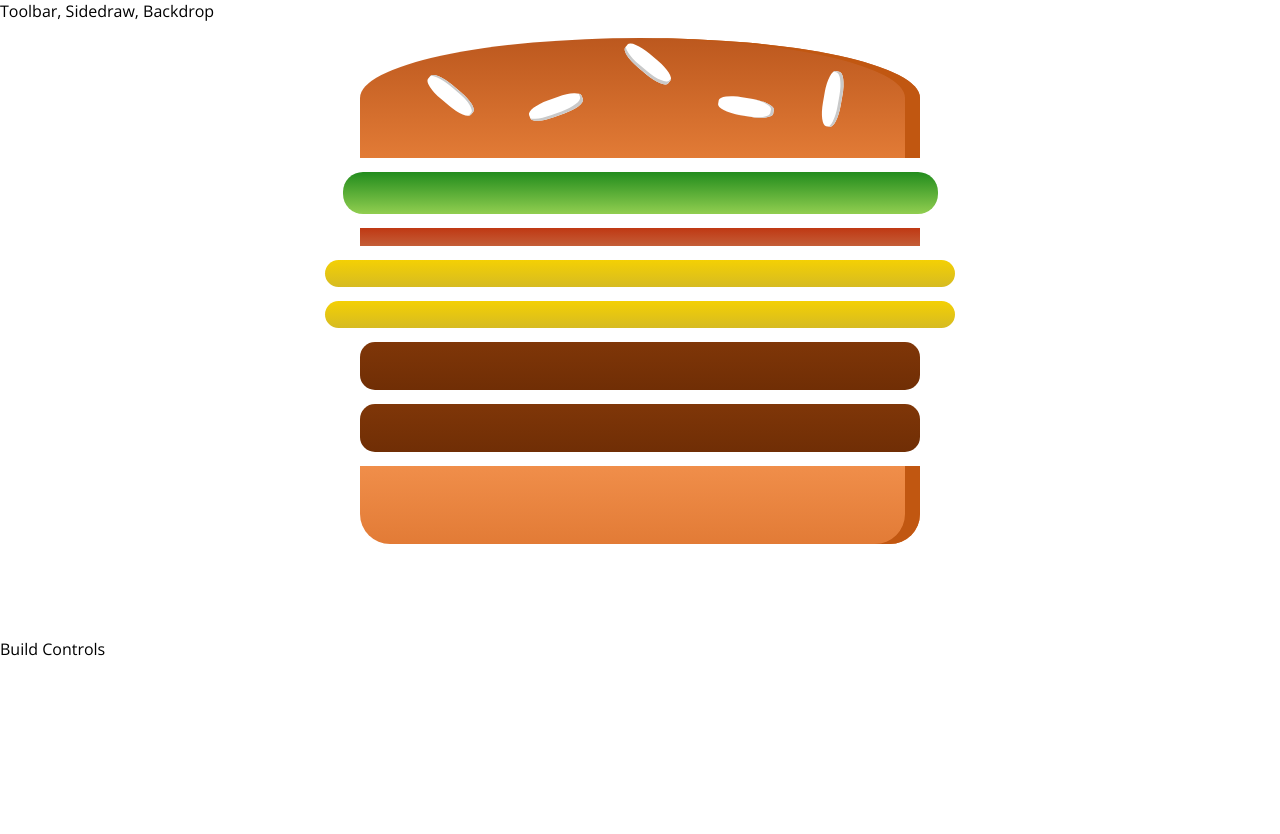
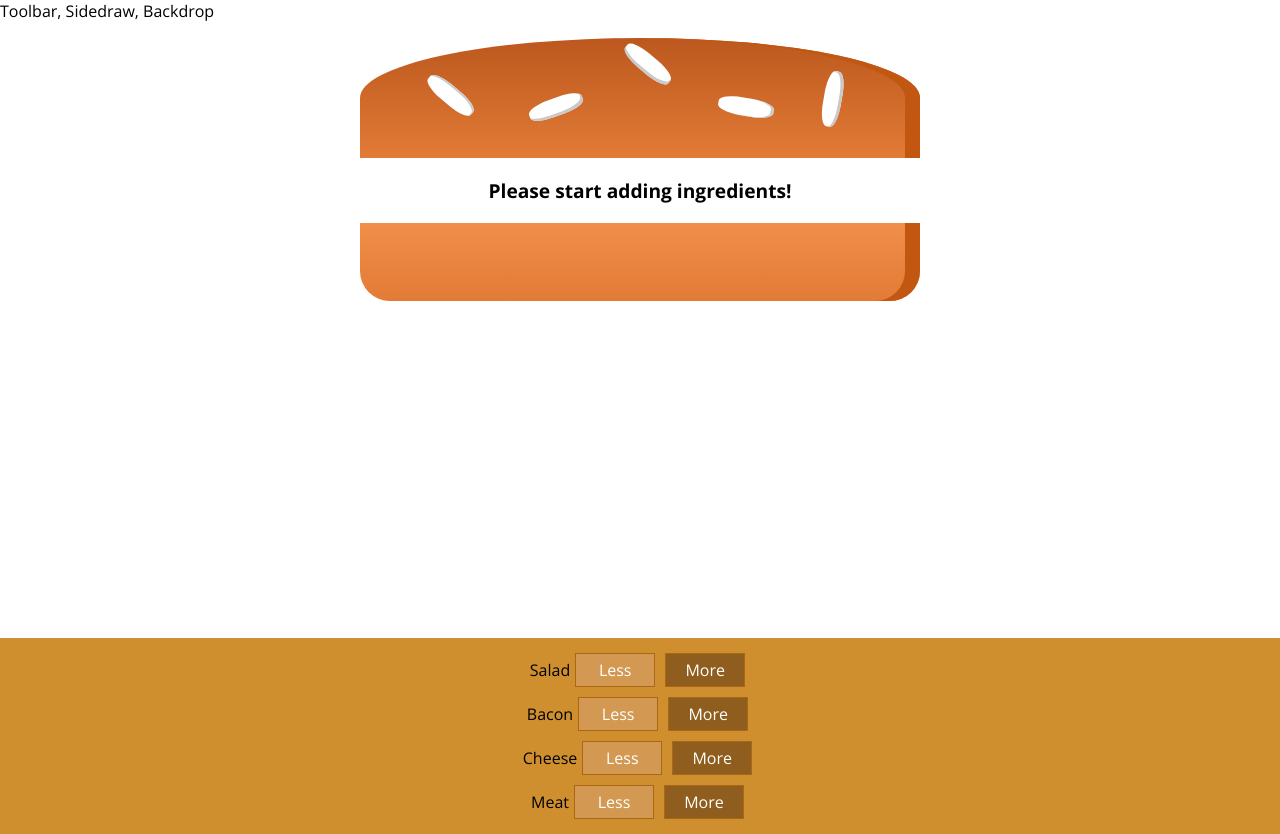
Before and after one commit to nramaker/burger_builder, a React app in the folder burgers/: page / in a window 1280 px wide. Before the commit the page ends 800 px from the top, so only its background shows below. Built offline with nearby package versions, Linux system fonts and the light colour scheme.

Commit message:
Build Controls

```diff
--- /dev/null
+++ b/burgers/src/components/Burger/BuildControls/BuildControl/BuildControl.css
@@ -0,0 +1,56 @@
+.BuildControl {
+    display: flex;
+    justify-content: space-between;
+    align-items: center;
+    margin: 5px 0;
+}
+
+.BuildControl button {
+    display: block;
+    font: inherit;
+    padding: 5px;
+    margin: 0 5px;
+    width: 80px;
+    border: 1px solid #AA6817;
+    cursor: pointer;
+    outline: none;
+}
+
+.BuildControl button:disabled {
+    background-color: #AC9980;
+    border: 1px solid #7E7365;
+    color: #ccc;
+    cursor: default;
+}
+
+.BuildControl button:hover:disabled {
+    background-color: #AC9980;
+    color: #ccc;
+    cursor: not-allowed;
+}
+
+.Label {
+    padding: 10px;
+    font-weight: bold;
+    width: 80px;
+}
+
+.BuildControl .Less {
+    background-color: #D39952;
+    color: white;
+}
+
+.BuildControl .More {
+    background-color: #8F5E1E;
+    color: white;
+}
+
+.BuildControl .Less:hover, .BuildControl .Less:active {
+    background-color: #DAA972;
+    color: white;
+}
+
+.BuildControl .More:hover,.BuildControl .More:active {
+    background-color: #99703F;
+    color: white;
+}
--- /dev/null
+++ b/burgers/src/components/Burger/BuildControls/BuildControl/BuildControl.js
@@ -0,0 +1,11 @@
+import React from 'react';
+
+import classes from './BuildControl.css'
+const buildControl = (props) =>(
+    <div className={classes.BuildControl}>
+        <div className={classes.label}>{props.label}</div>
+        <button className={classes.Less}>Less</button>
+        <button className={classes.More}>More</button>
+    </div>
+);
+export default buildControl;
--- /dev/null
+++ b/burgers/src/components/Burger/BuildControls/BuildControls.css
@@ -0,0 +1,10 @@
+.BuildControls {
+    width: 100%;
+    background-color: #CF8F2E;
+    display: flex;
+    flex-flow: column;
+    align-items: center;
+    box-shadow: 0 2px 1px #ccc;
+    margin: auto;
+    padding: 10px 0;
+}
--- /dev/null
+++ b/burgers/src/components/Burger/BuildControls/BuildControls.js
@@ -0,0 +1,21 @@
+import React from 'react'
+import BuildControl from './BuildControl/BuildControl';
+
+import classes from './BuildControls.css'
+
+const controls = [
+    { label: 'Salad', type: 'salad'},
+    { label: 'Bacon', type: 'bacon'},
+    { label: 'Cheese', type: 'cheese'},
+    { label: 'Meat', type: 'meat'},
+];
+
+const buildControls = (props) => (
+    <div className={classes.BuildControls}>
+        {controls.map(ctrl => (
+            <BuildControl key ={ctrl.label} label={ctrl.label}/>
+        ))}
+    </div>
+);
+
+export default buildControls;
--- a/burgers/src/components/Burger/Burger.js
+++ b/burgers/src/components/Burger/Burger.js
@@ -4,7 +4,7 @@
 import classes from './Burger.css';
 
 const burger = (props) => {
-    const tranformedIngredients = Object.keys(props.ingredients)
+    let tranformedIngredients = Object.keys(props.ingredients)
         .map(igKey => {
             console.log(igKey);
             return [...Array(props.ingredients[igKey])].map((_, i) => {
@@ -12,9 +12,15 @@
                 return <BurgerIngredient key={igKey + i} type = {igKey}/>;
 
             });
-        });
-
+        })
+        .reduce((arr, el) => {
+            return arr.concat(el)
+        }, []);
+    if(tranformedIngredients.length===0){
+        tranformedIngredients = <p>Please start adding ingredients!</p>
+    }
     // console.log(tranformedIngredients);
+    console.log(tranformedIngredients);
     return (
         <div className={classes.Burger}>
             <BurgerIngredient type="bread-top"/>
--- a/burgers/src/containers/BurgerBuilder/BurgerBuilder.js
+++ b/burgers/src/containers/BurgerBuilder/BurgerBuilder.js
@@ -1,6 +1,7 @@
 import React, { Component } from "react";
 import Wrapper from '../../hoc/Wrapper';
 import Burger from '../../components/Burger/Burger';
+import BuildControls from "../../components/Burger/BuildControls/BuildControls";
 
 class BurgerBuilder extends Component {
     // constructor(props) {
@@ -10,10 +11,10 @@
 
     state = {
         ingredients : {
-            salad: 1,
-            bacon: 1,
-            cheese: 2,
-            meat: 2
+            salad: 0,
+            bacon: 0,
+            cheese: 0,
+            meat: 0
         }
     }
 
@@ -21,7 +22,7 @@
         return (
             <Wrapper>
                 <Burger ingredients = {this.state.ingredients}/>
-                <div>Build Controls</div>
+                <BuildControls/>
             </Wrapper>
         );
     };
```
